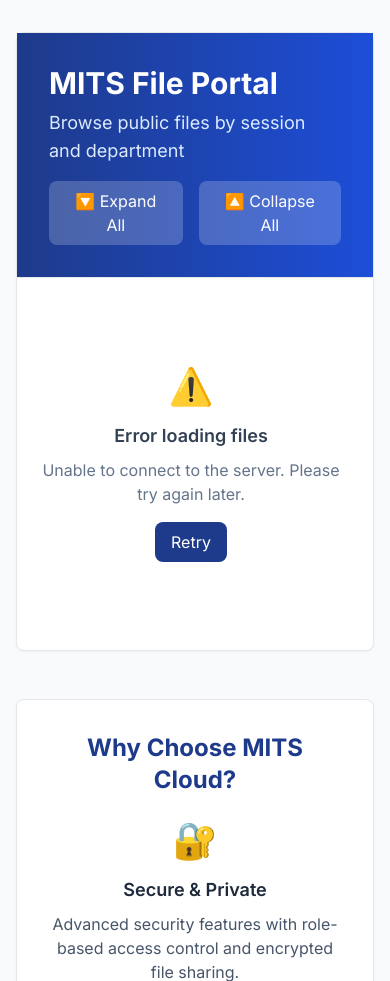
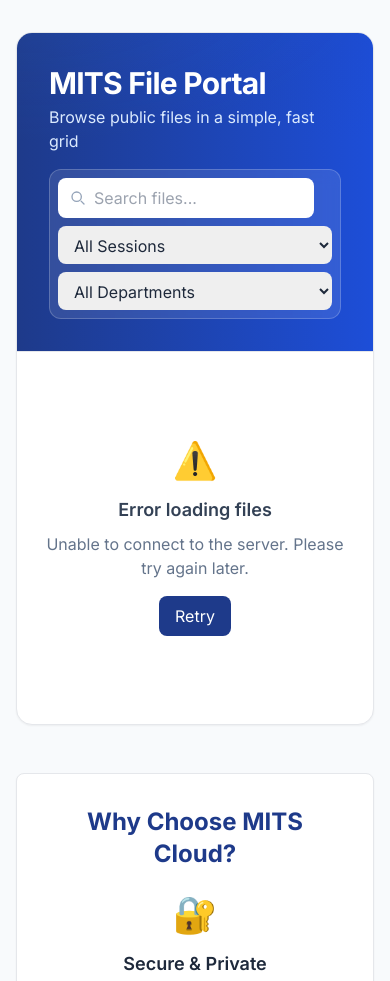
Before and after one commit to AyanAhmedKhan/MITS-Cloudy, a Django app: page / in a window 390 px wide. Shown: the part 173-1154 px from the top of the page. Run offline with Django 4.2, Linux system fonts and the light colour scheme; data comes from the database, SQL or seed files in the repository; some libraries are stand-ins or nearby versions.

Commit message:
Revamp landing page layout and styling for MITS File Portal, introducing a new hero section, enhanced search and filter functionality, and improved file card presentation. Updated styles for better responsiveness and visual appeal, ensuring a modern user experience.

```diff
--- a/templates/core/landing.html
+++ b/templates/core/landing.html
@@ -23,8 +23,9 @@
   <link href="https://fonts.googleapis.com/css2?family=Inter:wght@400;600;700&display=swap" rel="stylesheet">
   <style>
     body{font-family:Inter,system-ui,Segoe UI,Roboto,Helvetica,Arial}
-    .expand-transition { transition: all 0.3s cubic-bezier(0.4, 0, 0.2, 1); }
     .rotate-90 { transform: rotate(90deg); }
+    .hero-bg{position:relative;overflow:hidden}
+    .hero-bg:before{content:'';position:absolute;inset:-40% -10%;background:radial-gradient(600px 300px at 10% 10%,rgba(59,130,246,.12),transparent 60%),radial-gradient(600px 300px at 90% 10%,rgba(30,64,175,.15),transparent 60%)}
   </style>
 </head>
 <body class="bg-slate-50 text-slate-800">
@@ -55,26 +56,37 @@
   </header>
 
   <main class="max-w-6xl mx-auto px-4 py-8">
-    <div class="bg-white rounded-lg shadow-sm border">
-      <!-- Header -->
-      <div class="border-b bg-gradient-to-r from-primary to-blue-700 text-white">
-        <div class="p-8">
-          <h1 class="text-3xl font-bold mb-2">MITS File Portal</h1>
-          <p class="text-blue-100 text-lg">Browse public files by session and department</p>
-          <div class="mt-4 flex items-center space-x-4">
-            <button id="expandAllBtn" class="px-4 py-2 bg-white/20 hover:bg-white/30 text-white rounded-lg transition-colors">
-              🔽 Expand All
-            </button>
-            <button id="collapseAllBtn" class="px-4 py-2 bg-white/20 hover:bg-white/30 text-white rounded-lg transition-colors">
-              🔼 Collapse All
-            </button>
+    <div class="bg-white rounded-2xl shadow-sm border overflow-hidden">
+      <!-- Header / Hero -->
+      <div class="hero-bg border-b bg-gradient-to-r from-primary to-blue-700 text-white">
+        <div class="relative p-8 md:p-10">
+          <div class="flex flex-col md:flex-row md:items-end md:justify-between gap-4">
+            <div>
+              <h1 class="text-3xl md:text-4xl font-extrabold tracking-tight">MITS File Portal</h1>
+              <p class="text-blue-100 text-base md:text-lg mt-1">Browse public files in a simple, fast grid</p>
+            </div>
+            <!-- Search & Filters -->
+            <div class="bg-white/10 backdrop-blur rounded-xl p-2 md:p-3 border border-white/20">
+              <div class="flex flex-col md:flex-row gap-2 md:items-center">
+                <div class="relative">
+                  <input id="searchInput" type="text" placeholder="Search files..." class="w-64 md:w-72 pl-9 pr-3 py-2 rounded-lg text-slate-800 focus:outline-none" />
+                  <svg class="w-4 h-4 text-slate-400 absolute left-3 top-1/2 -translate-y-1/2" fill="none" stroke="currentColor" viewBox="0 0 24 24"><path stroke-linecap="round" stroke-linejoin="round" stroke-width="2" d="M21 21l-4.35-4.35M17 10a7 7 0 11-14 0 7 7 0 0114 0z"/></svg>
+                </div>
+                <select id="sessionFilter" class="pl-3 pr-8 py-2 rounded-lg text-slate-800 min-w-[160px]">
+                  <option value="">All Sessions</option>
+                </select>
+                <select id="deptFilter" class="pl-3 pr-8 py-2 rounded-lg text-slate-800 min-w-[180px]">
+                  <option value="">All Departments</option>
+                </select>
+              </div>
+            </div>
           </div>
         </div>
       </div>
 
       <!-- Content -->
       <div class="p-6">
-        <div id="public-browser" class="space-y-4 max-h-[70vh] overflow-y-auto pr-2">
+        <div id="public-browser" class="grid grid-cols-1 sm:grid-cols-2 lg:grid-cols-3 gap-4">
           <!-- Loading state -->
           <div class="flex items-center justify-center py-16">
             <div class="flex items-center space-x-4">
@@ -479,32 +491,37 @@
       return { item, content };
     }
 
-    function createFileLink(file, level = 0) {
-      const link = document.createElement('a');
-      link.href = file.file;
-      link.target = '_blank';
-      link.className = `
-        flex items-center justify-between p-3 rounded-lg hover:bg-blue-50 transition-all duration-200 group
-        ml-${(level + 1) * 6} border-l-2 border-slate-200 hover:border-primary
-      `;
+    function fileIconForName(name){
+      const n = (name||'').toLowerCase();
+      if(n.endsWith('.pdf')) return '📄';
+      if(n.endsWith('.png')||n.endsWith('.jpg')||n.endsWith('.jpeg')||n.endsWith('.gif')||n.endsWith('.webp')) return '🖼️';
+      if(n.endsWith('.zip')||n.endsWith('.rar')||n.endsWith('.7z')) return '📦';
+      if(n.endsWith('.ppt')||n.endsWith('.pptx')) return '📈';
+      if(n.endsWith('.xls')||n.endsWith('.xlsx')) return '📊';
+      if(n.endsWith('.doc')||n.endsWith('.docx')) return '📝';
+      return '📄';
+    }
 
-      const leftContent = document.createElement('div');
-      leftContent.className = 'flex items-center flex-1';
-      leftContent.innerHTML = `
-        <span class="text-xl mr-3">📄</span>
-        <span class="text-primary hover:text-blue-700 font-medium group-hover:font-semibold transition-all">${file.name}</span>
-      `;
-
-      const rightContent = document.createElement('div');
-      rightContent.innerHTML = `
-        <svg class="w-4 h-4 text-slate-400 group-hover:text-primary transition-colors" fill="none" stroke="currentColor" viewBox="0 0 24 24">
+    function createFileCard(file, sessionName, departmentName) {
+      const card = document.createElement('a');
+      card.href = file.file || '#';
+      card.target = '_blank';
+      card.className = 'block bg-white border rounded-xl p-4 hover:shadow-md transition-shadow focus:outline-none focus:ring-2 focus:ring-primary/30';
+      card.innerHTML = `
+        <div class="flex items-start gap-3">
+          <div class="w-10 h-10 rounded bg-blue-100 text-blue-700 flex items-center justify-center text-xl">${fileIconForName(file.name)}</div>
+          <div class="min-w-0 flex-1">
+            <div class="font-semibold text-slate-800 truncate" title="${file.name}">${file.name}</div>
+            <div class="mt-1 flex flex-wrap gap-2 text-[11px] text-slate-600">
+              <span class="px-2 py-0.5 bg-slate-100 rounded border">${sessionName}</span>
+              <span class="px-2 py-0.5 bg-slate-100 rounded border">${departmentName}</span>
+            </div>
+          </div>
+          <svg class="w-4 h-4 text-slate-400" fill="none" stroke="currentColor" viewBox="0 0 24 24">
             <path stroke-linecap="round" stroke-linejoin="round" stroke-width="2" d="M10 6H6a2 2 0 00-2 2v10a2 2 0 002 2h10a2 2 0 002-2v-4M14 4h6m0 0v6m0-6L10 14"></path>
           </svg>
-      `;
-
-      link.appendChild(leftContent);
-      link.appendChild(rightContent);
-      return link;
+        </div>`;
+      return card;
     }
 
     function countItems(node) {
@@ -572,7 +589,7 @@
 
         const root = document.getElementById('public-browser');
         root.innerHTML = '';
-        root.className = 'space-y-6';
+        root.className = 'grid grid-cols-1 sm:grid-cols-2 lg:grid-cols-3 gap-4';
 
         if (!tree || tree.length === 0) {
           root.innerHTML = `
@@ -585,81 +602,78 @@
           return;
         }
 
+        // Flatten to a simple file list and render as cards
+        const cards = [];
+        const sessionsSet = new Set();
+        const deptsSet = new Set();
         tree.forEach(session => {
-          const sessionId = session.name.replace(/\s+/g, '-').toLowerCase();
-          const sessionFullId = `session-${sessionId}`;
-          const hasContent = session.departments && session.departments.length;
-          const totalDepts = session.departments ? session.departments.length : 0;
+          const sessionLabel = session.name + (session.is_active ? ' • Active' : ' • Archived');
+          sessionsSet.add(sessionLabel);
+          (session.departments || []).forEach(dept => {
+            const deptName = dept.name;
+            deptsSet.add(deptName);
+            (dept.files || []).forEach(file => {
+              cards.push(createFileCard(file, sessionLabel, deptName));
+            });
+            (dept.folders || []).forEach(folder => {
+              // recursively add files from folder tree
+              const stack = [folder];
+              while (stack.length) {
+                const node = stack.pop();
+                (node.files || []).forEach(f => cards.push(createFileCard(f, sessionLabel, deptName)));
+                (node.children || []).forEach(ch => stack.push(ch));
+              }
+            });
+          });
+        });
 
-          // Add visual indicator for active/inactive sessions
-          const sessionIcon = session.is_active ? '📅' : '📆';
-          const sessionStatus = session.is_active ? ' (Active)' : ' (Archived)';
-          const sessionName = session.name + sessionStatus;
-
-          const { item: sessionItem, content: sessionContent } = createExpandableItem(
-            sessionFullId,
-            sessionName,
-            sessionIcon,
-            0,
-            hasContent,
-            totalDepts
-          );
-
-          // Add visual styling for active/inactive sessions
-          if (session.is_active) {
-            sessionItem.classList.add('border-green-200', 'bg-green-50');
+        if (cards.length === 0) {
+          root.innerHTML = `
+            <div class="text-center py-16 col-span-full">
+              <div class="text-slate-400 text-6xl mb-4">📁</div>
+              <h3 class="text-lg font-semibold text-slate-700 mb-2">No public files found</h3>
+              <p class="text-slate-500">There are currently no public files to display.</p>
+            </div>
+          `;
         } else {
-            sessionItem.classList.add('border-gray-200', 'bg-gray-50');
+          // Populate filters
+          const sessionFilter = document.getElementById('sessionFilter');
+          const deptFilter = document.getElementById('deptFilter');
+          if(sessionFilter){
+            sessionsSet.forEach(s => { const o=document.createElement('option'); o.value=s; o.textContent=s; sessionFilter.appendChild(o); });
+          }
+          if(deptFilter){
+            Array.from(deptsSet).sort().forEach(d => { const o=document.createElement('option'); o.value=d; o.textContent=d; deptFilter.appendChild(o); });
           }
 
-            const departmentsContainer = document.createElement('div');
-            departmentsContainer.className = 'space-y-4';
+          // Keep data for filtering
+          const data = cards.map(c => ({ card: c, name: c.querySelector('.font-semibold').textContent.toLowerCase(),
+                                        session: c.querySelectorAll('.px-2')[0]?.textContent || '',
+                                        dept: c.querySelectorAll('.px-2')[1]?.textContent || '' }));
 
-            session.departments.forEach(department => {
-            const deptId = department.name.replace(/\s+/g, '-').toLowerCase();
-            const deptFullId = `dept-${sessionId}-${deptId}`;
-              const hasDeptContent = (department.files && department.files.length) || (department.folders && department.folders.length);
-              const deptItemCount = (department.files ? department.files.length : 0) + (department.folders ? department.folders.length : 0);
-
-              const { item: deptItem, content: deptContent } = createExpandableItem(
-              deptFullId,
-                department.name,
-                '🏛️',
-                1,
-                hasDeptContent,
-                deptItemCount
-              );
-
-                // Department files
-                if (department.files && department.files.length) {
-                  const filesContainer = document.createElement('div');
-                  filesContainer.className = 'space-y-1 mb-4';
-                  department.files.forEach(file => {
-                    filesContainer.appendChild(createFileLink(file, 1));
+          function applyFilters(){
+            const q = (document.getElementById('searchInput')?.value || '').toLowerCase();
+            const sf = document.getElementById('sessionFilter')?.value || '';
+            const df = document.getElementById('deptFilter')?.value || '';
+            root.innerHTML = '';
+            let shown = 0;
+            data.forEach(it => {
+              const okQ = !q || it.name.includes(q);
+              const okS = !sf || it.session === sf;
+              const okD = !df || it.dept === df;
+              if(okQ && okS && okD){ root.appendChild(it.card); shown++; }
             });
-                  deptContent.appendChild(filesContainer);
+            if(shown===0){
+              root.innerHTML = `<div class="text-center py-16 col-span-full"><div class="text-slate-400 text-6xl mb-4">🔍</div><h3 class="text-lg font-semibold text-slate-700 mb-2">No results</h3><p class="text-slate-500">Try adjusting your search or filters.</p></div>`;
+            }
           }
 
-                // Department folders
-                if (department.folders && department.folders.length) {
-                  const foldersContainer = document.createElement('div');
-                  foldersContainer.className = 'space-y-3';
-                  department.folders.forEach(folder => {
-                renderFolder(folder, foldersContainer, 2, sessionId, deptId, []);
-                  });
-                  deptContent.appendChild(foldersContainer);
+          // Initial render and events
+          data.forEach(it => root.appendChild(it.card));
+          document.getElementById('searchInput')?.addEventListener('input', applyFilters);
+          document.getElementById('sessionFilter')?.addEventListener('change', applyFilters);
+          document.getElementById('deptFilter')?.addEventListener('change', applyFilters);
         }
-
-              departmentsContainer.appendChild(deptItem);
-            });
-
-            sessionContent.appendChild(departmentsContainer);
-          root.appendChild(sessionItem);
-        });
-
-        // Add event listeners for expand/collapse all buttons
-        document.getElementById('expandAllBtn').onclick = expandAll;
-        document.getElementById('collapseAllBtn').onclick = collapseAll;
 
       } catch (error) {
         console.error('Error loading data:', error);
```
Lines whose indentation alone changed are shown as unchanged.
